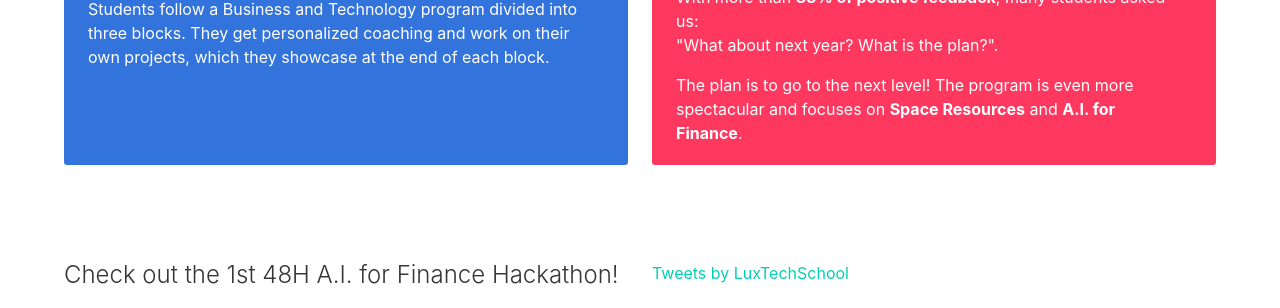
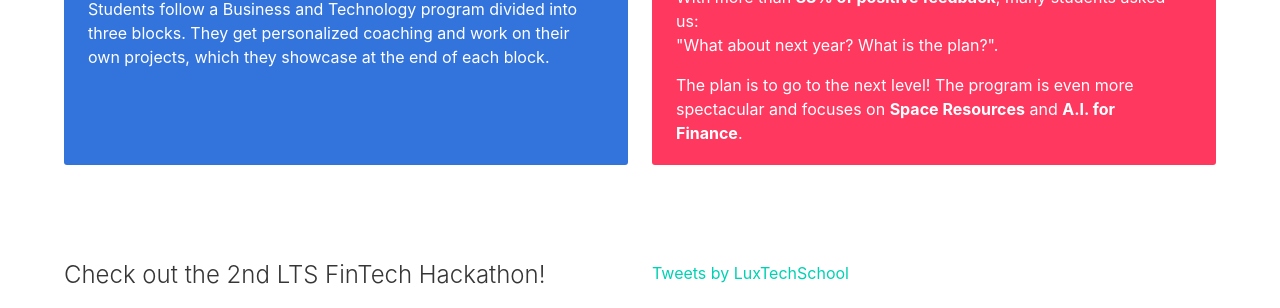
Before and after one commit to LuxembourgTechSchool/luxembourgtechschool.github.io, a Jekyll site: the page built from index.html, in a window 1280 px wide and 900 px high, scrolled down 1460 px, cut to the strip 0-308 px from the top of the window. Built offline with Jekyll 4.4.1, drawn with Linux system fonts in a browser that asks for light colours; comment, search, counter and statistics services are not loaded.

Commit message:
Add Fintech Video 2018

```diff
--- a/index.html
+++ b/index.html
@@ -148,9 +148,9 @@ layout: default
 
     <div class="columns">
       <div class="column">
-        <h1 class="title is-4">Check out the 1st 48H A.I. for Finance Hackathon!</h1>
+        <h1 class="title is-4">Check out the 2nd LTS FinTech Hackathon!</h1>
         <div class="content has-text-centered"><!-- width="560" height="315" -->
-          <iframe width="100%" height="315" src="https://www.youtube.com/embed/P4dYWUR4W14" frameborder="0" allowfullscreen></iframe>
+          <iframe width="100%" height="315" src="https://www.youtube.com/embed/uYWHjqD_pPA" frameborder="0" allowfullscreen></iframe>
           <p>You can find more pictures on <a href="https://www.facebook.com/pg/LuxTechSchool/photos/?ref=page_internal" target="_blank">Facebook</a>.</p>
           <p>
             <a href="/media" class="button is-info">
--- a/media/index.html
+++ b/media/index.html
@@ -54,7 +54,10 @@ permalink: media
                 </div>
             </div>
             <div class="column">
-
+                <h1 class="title is-4">FinTech Module: Hackathon at LHoFT - 2018</h1>
+                <div class="content has-text-centered">
+                    <iframe width="100%" height="372" src="https://www.youtube.com/embed/uYWHjqD_pPA" frameborder="0" allowfullscreen></iframe>
+                </div>
             </div>
 
         </div>
```
